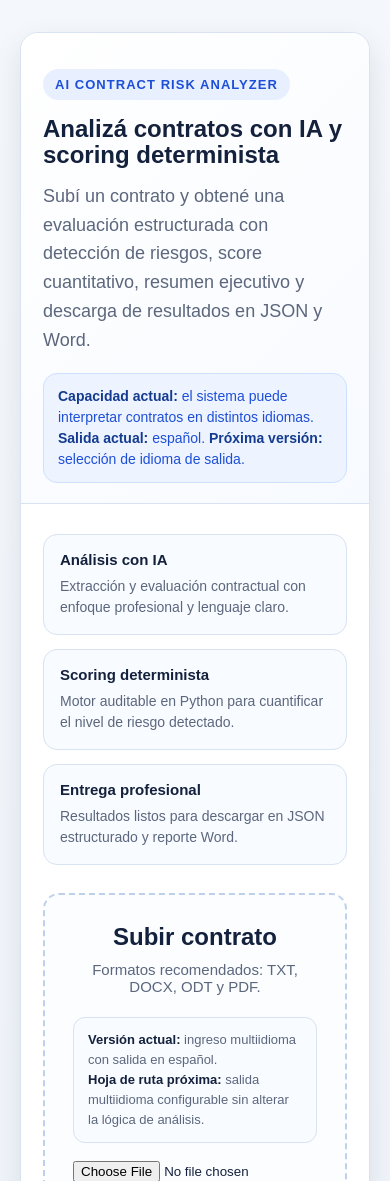
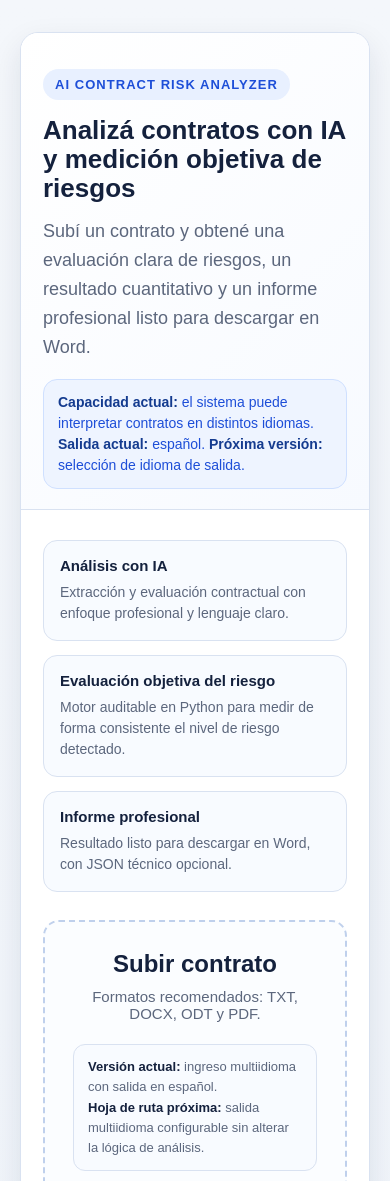
Before and after one commit to cgcv1961-design/AI_Gpt_AUTOMATIZACION, a FastAPI app: page / in a window 390 px wide. Shown: the top 1181 px of the page. Run offline with FastAPI, Linux system fonts and the light colour scheme.

Commit message:
Mejora UX: titulo claro, Word principal, JSON tecnico y resumen directo

```diff
--- a/demo_web/templates/index.html
+++ b/demo_web/templates/index.html
@@ -69,8 +69,8 @@
 
         h1 {
             margin: 0 0 14px;
-            font-size: 44px;
-            line-height: 1.08;
+            font-size: 36px;
+            line-height: 1.12;
         }
 
         .subtitle {
@@ -307,7 +307,7 @@
         }
 
         @media (max-width: 760px) {
-            h1 { font-size: 24px; }
+            h1 { font-size: 26px; }
             .feature-list { grid-template-columns: 1fr; }
             .hero, .content {
                 padding-left: 22px;
@@ -328,10 +328,10 @@
         <div class="card">
             <div class="hero">
                 <div class="eyebrow">AI Contract Risk Analyzer</div>
-                <h1>Analizá contratos con IA y scoring determinista</h1>
+                <h1>Analizá contratos con IA y medición objetiva de riesgos</h1>
                 <p class="subtitle">
-                    Subí un contrato y obtené una evaluación estructurada con detección de riesgos,
-                    score cuantitativo, resumen ejecutivo y descarga de resultados en JSON y Word.
+                    Subí un contrato y obtené una evaluación clara de riesgos, un resultado cuantitativo
+                    y un informe profesional listo para descargar en Word.
                 </p>
 
                 <div class="status-banner">
@@ -348,12 +348,12 @@
                         <span>Extracción y evaluación contractual con enfoque profesional y lenguaje claro.</span>
                     </div>
                     <div class="feature">
-                        <strong>Scoring determinista</strong>
-                        <span>Motor auditable en Python para cuantificar el nivel de riesgo detectado.</span>
+                        <strong>Evaluación objetiva del riesgo</strong>
+                        <span>Motor auditable en Python para medir de forma consistente el nivel de riesgo detectado.</span>
                     </div>
                     <div class="feature">
-                        <strong>Entrega profesional</strong>
-                        <span>Resultados listos para descargar en JSON estructurado y reporte Word.</span>
+                        <strong>Informe profesional</strong>
+                        <span>Resultado listo para descargar en Word, con JSON técnico opcional.</span>
                     </div>
                 </div>
 
```
Also changed, not shown: demo_web/templates/resultado.html (+3 -38 lines), verticales/general/prompts/prompt_general.py (+8 -3 lines).
